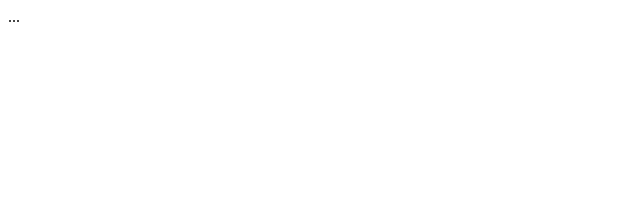
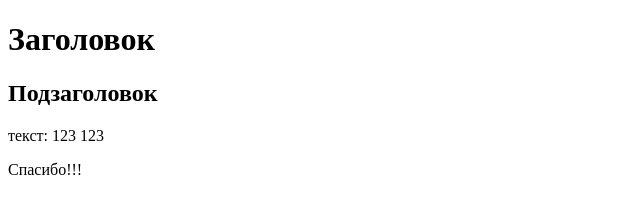
Before and after one commit to Rabotyaga578/Sait, a plain HTML site: page index.html in a window 1280 px wide. Shown: the whole page, without its empty margins (0-640 px from the left). Drawn offline with Linux system fonts and the light colour scheme.

Commit message:
Add spasibo

```diff
--- a/index.html
+++ b/index.html
@@ -2,10 +2,13 @@
 <html lang="ru">
 <head>
   <meta charset="utf-8" />
-  <title></title>
+  <title>Название вкладки</title>
   <link rel="stylesheet" href="style.css" />
 </head>
 <body>
- ...
+<h1>Заголовок</h1>
+<h2>Подзаголовок</h2>
+<p>текст: 123 123</p>
+<p>Спасибо!!!</p>
 </body>
 </html>
```
